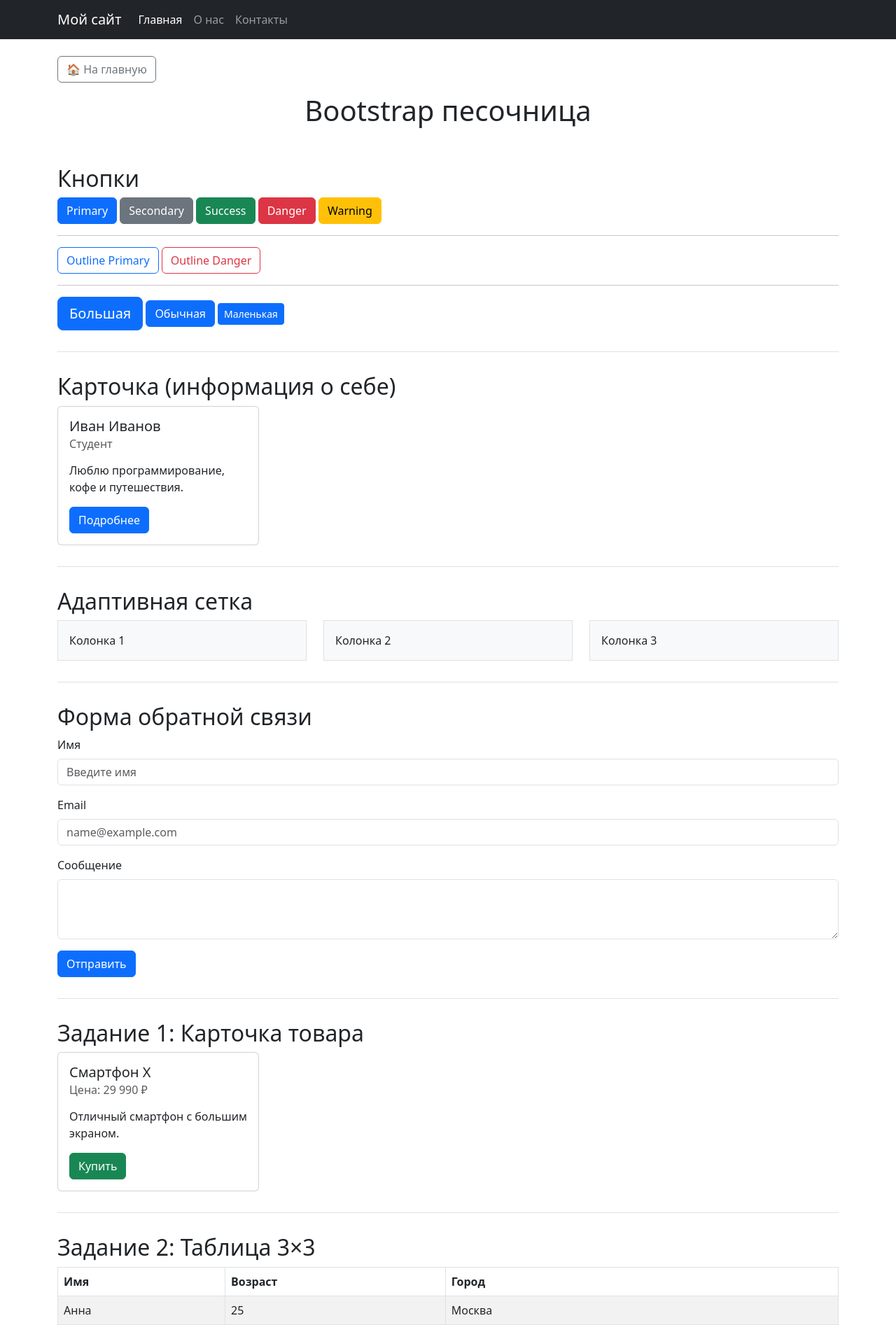
After one commit to Ilias-galianov-aster-gaster/Guestbook, a Flask app: page /bootstrap in a window 1280 px wide. The commit adds this page. Shown: the top 1893 px of the page at 70% size. Run offline with Flask 3, Linux system fonts and the light colour scheme.

Commit message:
Неконечный вариант ПР14

```diff
--- a/guestbook/app.py
+++ b/guestbook/app.py
@@ -1,16 +1,18 @@
 from flask import Flask, render_template, request, redirect, session
 from database import (
     init_db, get_all_messages, add_message,
-    delete_message, get_message_count, delete_all_messages
+    delete_message, get_message_count, delete_all_messages,
+    check_user
 )
 from datetime import date
+import datetime
 
 app = Flask(__name__)
-app.secret_key = 'supersecretkey'  # для сессий (если понадобится)
+app.secret_key = 'supersecretkey_for_guestbook'
 
 init_db()
 
-# ---------- Фильтр для даты по-русски (из пр10, оставим) ----------
+# ---------- Фильтр даты ----------
 @app.template_filter('ru_date')
 def ru_date_filter(date_str):
     try:
@@ -24,56 +26,100 @@ def ru_date_filter(date_str):
     except:
         return date_str
 
-# ---------- Главная страница (задание 6 - счётчик) ----------
+# ---------- ГЛАВНАЯ СТРАНИЦА (меню) ----------
 @app.route('/')
-def index():
-    messages = get_all_messages('DESC')  # по умолчанию новые сверху
+def home():
+    return render_template('index.html')
+
+# ---------- ГОСТЕВАЯ КНИГА ----------
+@app.route('/guestbook')
+def guestbook():
+    messages = get_all_messages('DESC')
     total_count = get_message_count()
-    today = date.today().isoformat()     # для выделения свежих (задание Б)
-    return render_template('index.html',
-                           messages=messages,
-                           total_count=total_count,
-                           today=today)
+    today = date.today().isoformat()
+    logged_in = session.get('logged_in', False)
+    username = session.get('username')
+    return render_template(
+        'guestbook.html',
+        messages=messages,
+        total_count=total_count,
+        today=today,
+        logged_in=logged_in,
+        username=username
+    )
 
-# ---------- Сортировка (задание А) ----------
 @app.route('/sort/<order>')
 def sort_messages(order):
     if order not in ['newest', 'oldest']:
-        return redirect('/')
+        return redirect('/guestbook')
     sql_order = 'DESC' if order == 'newest' else 'ASC'
     messages = get_all_messages(sql_order)
     total_count = get_message_count()
     today = date.today().isoformat()
-    return render_template('index.html',
-                           messages=messages,
-                           total_count=total_count,
-                           today=today)
+    logged_in = session.get('logged_in', False)
+    username = session.get('username')
+    return render_template(
+        'guestbook.html',
+        messages=messages,
+        total_count=total_count,
+        today=today,
+        logged_in=logged_in,
+        username=username
+    )
 
-# ---------- Добавление сообщения ----------
 @app.route('/add', methods=['POST'])
 def add():
     name = request.form.get('name', '').strip()
     message = request.form.get('message', '').strip()
     if name and message:
         add_message(name, message)
-    return redirect('/')
+    return redirect('/guestbook')
 
-# ---------- Удаление одного (задание 2) ----------
 @app.route('/delete/<int:message_id>')
 def delete(message_id):
+    if not session.get('logged_in'):
+        return redirect('/login')
     delete_message(message_id)
-    return redirect('/')
+    return redirect('/guestbook')
 
-# ---------- Удаление всех (задание В) ----------
 @app.route('/delete-all')
 def delete_all_page():
-    # Показываем страницу подтверждения
+    if not session.get('logged_in'):
+        return redirect('/login')
     return render_template('delete_all.html')
 
 @app.route('/delete-all-confirm', methods=['POST'])
 def delete_all_confirm():
+    if not session.get('logged_in'):
+        return redirect('/login')
     delete_all_messages()
-    return redirect('/')
+    return redirect('/guestbook')
+
+# ---------- АВТОРИЗАЦИЯ ----------
+@app.route('/login', methods=['GET', 'POST'])
+def login():
+    error = None
+    if request.method == 'POST':
+        username = request.form.get('username', '').strip()
+        password = request.form.get('password', '').strip()
+        if check_user(username, password):
+            session['logged_in'] = True
+            session['username'] = username
+            return redirect('/guestbook')
+        else:
+            error = 'Неверный логин или пароль'
+    return render_template('login.html', error=error)
+
+@app.route('/logout')
+def logout():
+    session.pop('logged_in', None)
+    session.pop('username', None)
+    return redirect('/guestbook')
+
+# ---------- BOOTSTRAP ПЕСОЧНИЦА (пр13) ----------
+@app.route('/bootstrap')
+def bootstrap():
+    return render_template('bootstrap.html')
 
 if __name__ == '__main__':
     app.run(debug=True)
--- /dev/null
+++ b/guestbook/templates/bootstrap.html
@@ -0,0 +1,172 @@
+<!DOCTYPE html>
+<html lang="ru">
+<head>
+    <meta charset="UTF-8">
+    <meta name="viewport" content="width=device-width, initial-scale=1.0">
+    <title>Bootstrap песочница</title>
+    <link href="https://cdn.jsdelivr.net/npm/bootstrap@5.3.0/dist/css/bootstrap.min.css" rel="stylesheet">
+    <link href="https://cdn.jsdelivr.net/npm/bootstrap-icons@1.10.5/font/bootstrap-icons.css" rel="stylesheet">
+    <style>
+        .section { padding-top: 30px; padding-bottom: 30px; border-bottom: 1px solid #dee2e6; }
+        .section:last-child { border-bottom: none; }
+    </style>
+</head>
+<body>
+    <!-- Навигация (как в пр13) -->
+    <nav class="navbar navbar-expand-lg bg-dark navbar-dark">
+        <div class="container">
+            <a class="navbar-brand" href="#">Мой сайт</a>
+            <button class="navbar-toggler" type="button" data-bs-toggle="collapse" data-bs-target="#navbarNav">
+                <span class="navbar-toggler-icon"></span>
+            </button>
+            <div class="collapse navbar-collapse" id="navbarNav">
+                <ul class="navbar-nav">
+                    <li class="nav-item"><a class="nav-link active" href="#">Главная</a></li>
+                    <li class="nav-item"><a class="nav-link" href="#">О нас</a></li>
+                    <li class="nav-item"><a class="nav-link" href="#">Контакты</a></li>
+                </ul>
+            </div>
+        </div>
+    </nav>
+
+    <div class="container mt-4">
+        <!-- Ссылка на главное меню -->
+        <div class="mb-3"><a href="/" class="btn btn-outline-secondary">🏠 На главную</a></div>
+
+        <h1 class="text-center mb-4">Bootstrap песочница</h1>
+
+        <!-- Кнопки -->
+        <section class="section">
+            <h2>Кнопки</h2>
+            <button class="btn btn-primary">Primary</button>
+            <button class="btn btn-secondary">Secondary</button>
+            <button class="btn btn-success">Success</button>
+            <button class="btn btn-danger">Danger</button>
+            <button class="btn btn-warning">Warning</button>
+            <hr>
+            <button class="btn btn-outline-primary">Outline Primary</button>
+            <button class="btn btn-outline-danger">Outline Danger</button>
+            <hr>
+            <button class="btn btn-primary btn-lg">Большая</button>
+            <button class="btn btn-primary">Обычная</button>
+            <button class="btn btn-primary btn-sm">Маленькая</button>
+        </section>
+
+        <!-- Карточка (о себе) -->
+        <section class="section">
+            <h2>Карточка (информация о себе)</h2>
+            <div class="card" style="width: 18rem;">
+                <div class="card-body">
+                    <h5 class="card-title">Иван Иванов</h5>
+                    <h6 class="card-subtitle text-muted">Студент</h6>
+                    <p class="card-text mt-3">Люблю программирование, кофе и путешествия.</p>
+                    <a href="#" class="btn btn-primary">Подробнее</a>
+                </div>
+            </div>
+        </section>
+
+        <!-- Сетка -->
+        <section class="section">
+            <h2>Адаптивная сетка</h2>
+            <div class="row">
+                <div class="col-md-4"><div class="bg-light p-3 border">Колонка 1</div></div>
+                <div class="col-md-4"><div class="bg-light p-3 border">Колонка 2</div></div>
+                <div class="col-md-4"><div class="bg-light p-3 border">Колонка 3</div></div>
+            </div>
+        </section>
+
+        <!-- Форма -->
+        <section class="section">
+            <h2>Форма обратной связи</h2>
+            <form>
+                <div class="mb-3">
+                    <label for="name" class="form-label">Имя</label>
+                    <input type="text" class="form-control" id="name" placeholder="Введите имя">
+                </div>
+                <div class="mb-3">
+                    <label for="email" class="form-label">Email</label>
+                    <input type="email" class="form-control" id="email" placeholder="name@example.com">
+                </div>
+                <div class="mb-3">
+                    <label for="message" class="form-label">Сообщение</label>
+                    <textarea class="form-control" id="message" rows="3"></textarea>
+                </div>
+                <button type="submit" class="btn btn-primary">Отправить</button>
+            </form>
+        </section>
+
+        <!-- Задание 1: Карточка товара -->
+        <section class="section">
+            <h2>Задание 1: Карточка товара</h2>
+            <div class="card" style="width: 18rem;">
+                <div class="card-body">
+                    <h5 class="card-title">Смартфон X</h5>
+                    <h6 class="card-subtitle text-muted">Цена: 29 990 ₽</h6>
+                    <p class="card-text mt-3">Отличный смартфон с большим экраном.</p>
+                    <a href="#" class="btn btn-success">Купить</a>
+                </div>
+            </div>
+        </section>
+
+        <!-- Задание 2: Таблица -->
+        <section class="section">
+            <h2>Задание 2: Таблица 3×3</h2>
+            <table class="table table-bordered table-striped">
+                <thead><tr><th>Имя</th><th>Возраст</th><th>Город</th></tr></thead>
+                <tbody>
+                    <tr><td>Анна</td><td>25</td><td>Москва</td></tr>
+                    <tr><td>Пётр</td><td>30</td><td>Санкт-Петербург</td></tr>
+                    <tr><td>Елена</td><td>22</td><td>Казань</td></tr>
+                </tbody>
+            </table>
+        </section>
+
+        <!-- Задание 3: Форма авторизации -->
+        <section class="section">
+            <h2>Задание 3: Форма авторизации</h2>
+            <form style="max-width: 400px;">
+                <div class="mb-3">
+                    <label for="login" class="form-label">Логин</label>
+                    <input type="text" class="form-control" id="login" placeholder="Введите логин">
+                </div>
+                <div class="mb-3">
+                    <label for="password" class="form-label">Пароль</label>
+                    <input type="password" class="form-control" id="password" placeholder="Введите пароль">
+                </div>
+                <button type="submit" class="btn btn-primary">Войти</button>
+            </form>
+        </section>
+
+        <!-- Задание 4: Иконки -->
+        <section class="section">
+            <h2>Задание 4: Кнопки с иконками</h2>
+            <button class="btn btn-primary"><i class="bi bi-cart"></i> Купить</button>
+            <button class="btn btn-success"><i class="bi bi-check-circle"></i> Готово</button>
+            <button class="btn btn-danger"><i class="bi bi-trash"></i> Удалить</button>
+            <button class="btn btn-warning"><i class="bi bi-star"></i> Избранное</button>
+            <button class="btn btn-info"><i class="bi bi-info-circle"></i> Подробнее</button>
+        </section>
+
+        <!-- Задание 5: 4 карточки в ряд -->
+        <section class="section">
+            <h2>Задание 5: 4 карточки в ряд</h2>
+            <div class="row">
+                <div class="col-sm-6 col-md-4 col-lg-3 mb-3">
+                    <div class="card h-100"><div class="card-body"><h5 class="card-title">Товар 1</h5><p class="card-text">Описание</p><a href="#" class="btn btn-primary">Подробнее</a></div></div>
+                </div>
+                <div class="col-sm-6 col-md-4 col-lg-3 mb-3">
+                    <div class="card h-100"><div class="card-body"><h5 class="card-title">Товар 2</h5><p class="card-text">Описание</p><a href="#" class="btn btn-primary">Подробнее</a></div></div>
+                </div>
+                <div class="col-sm-6 col-md-4 col-lg-3 mb-3">
+                    <div class="card h-100"><div class="card-body"><h5 class="card-title">Товар 3</h5><p class="card-text">Описание</p><a href="#" class="btn btn-primary">Подробнее</a></div></div>
+                </div>
+                <div class="col-sm-6 col-md-4 col-lg-3 mb-3">
+                    <div class="card h-100"><div class="card-body"><h5 class="card-title">Товар 4</h5><p class="card-text">Описание</p><a href="#" class="btn btn-primary">Подробнее</a></div></div>
+                </div>
+            </div>
+        </section>
+    </div>
+
+    <script src="https://cdn.jsdelivr.net/npm/bootstrap@5.3.0/dist/js/bootstrap.bundle.min.js"></script>
+</body>
+</html>
```
Also changed, not shown: guestbook/bootstrap-sandbox/index.html (added, +257 -0 lines), guestbook/database.py (+33 -12 lines), guestbook/static/style.css (+22 -6 lines), guestbook/templates/guestbook.html (added, +65 -0 lines), guestbook/templates/index.html (+14 -48 lines), guestbook/templates/login.html (added, +25 -0 lines), guestbook/guestbook.db.
